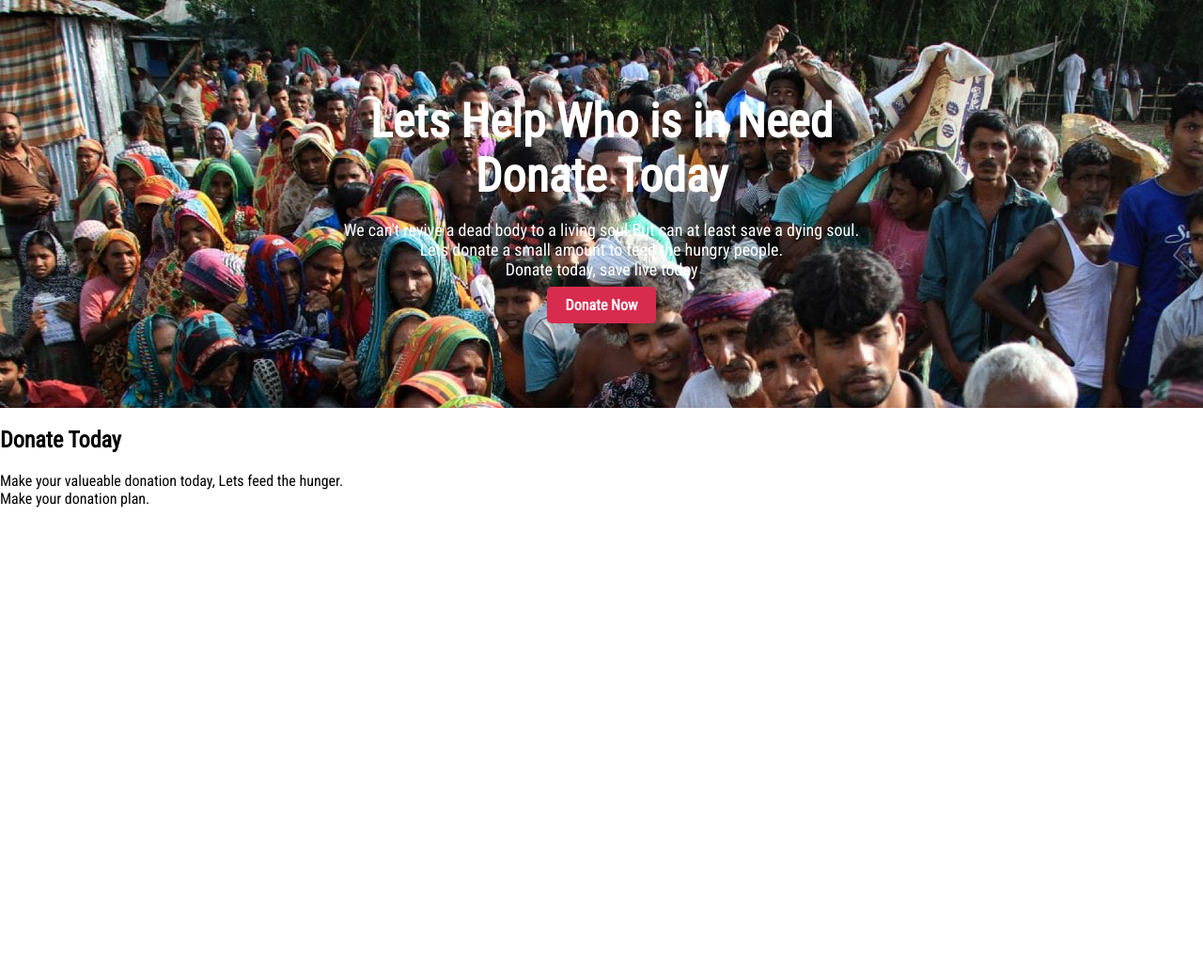
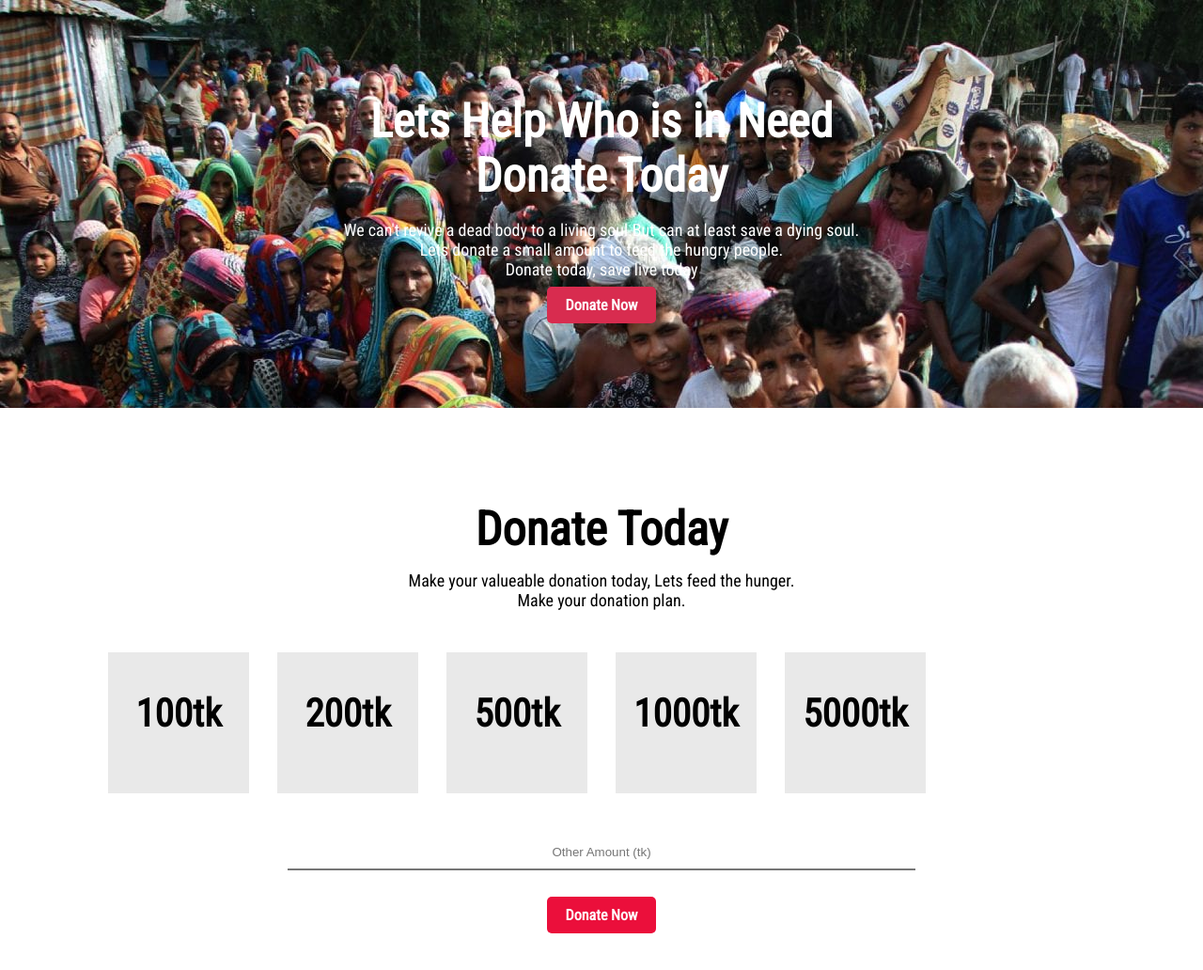
Before and after one commit to Shamsur-Rahaman/donate-today, a plain HTML site: page index.html in a window 1280 px wide. Shown: the whole page at 94% size. Before the commit the page ends 800 px from the top, so only its background shows below. Drawn offline with Linux system fonts and the light colour scheme.

Commit message:
new codes

```diff
--- a/index.html
+++ b/index.html
@@ -1,5 +1,6 @@
 <!DOCTYPE html>
 <html lang="en">
+
 <head>
     <meta charset="UTF-8">
     <meta http-equiv="X-UA-Compatible" content="IE=edge">
@@ -10,16 +11,40 @@
     <link rel="stylesheet" href="style.css">
     <title>Donate today</title>
 </head>
+
 <body>
     <section class="banner">
-        <h1 class="banner-item banner-header">Lets Help Who is in Need</h1>
-        <h1 class="banner-item">Donate Today</h1>
-        <p class="banner-paragraph">We can't revive a dead body to a living soul.But can at least save a dying soul.<br> Lets donate a small amount to feed the hungry people.<br> Donate today, save live today</p>
-        <a href="https://www.epa.gov/sustainable-management-food/reduce-wasted-food-feeding-hungry-people" class="banner-btn"> Donate Now </a>
+        <h1 class="banner-header banner-header">Lets Help Who is in Need</h1>
+        <h1 class="banner-header">Donate Today</h1>
+        <p class="banner-paragraph">We can't revive a dead body to a living soul.But can at least save a dying soul.<br>
+            Lets donate a small amount to feed the hungry people.<br> Donate today, save live today</p>
+        <a href="https://www.epa.gov/sustainable-management-food/reduce-wasted-food-feeding-hungry-people"
+            class="banner-btn"> Donate Now </a>
     </section>
     <section class="donate-today">
-        <h1>Donate Today</h1>
-        <p>Make your valueable donation today, Lets feed the hunger.<br>Make your donation plan.</p>
+        <h1 class="donate-header">Donate Today</h1>
+        <p class="donate-paragraph">Make your valueable donation today, Lets feed the hunger.<br>Make your donation
+            plan.</p>
+        <section class="donation-item">
+            <div class="donation-amount">
+                <h1>100tk</h1>
+            </div>
+            <div class="donation-amount">
+                <h1>200tk</h1>
+            </div>
+            <div class="donation-amount">
+                <h1>500tk</h1>
+            </div>
+            <div class="donation-amount">
+                <h1>1000tk</h1>
+            </div>
+            <div class="donation-amount">
+                <h1>5000tk</h1>
+            </div>
+        </section>
+        <input type="text" placeholder="Other Amount (tk)" class="donation-input"><br><br><br>
+        <a href="" class="donation-btn"> Donate Now </a>
     </section>
 </body>
+
 </html>
--- a/style.css
+++ b/style.css
@@ -1,11 +1,13 @@
-html{
+html {
     font-family: 'Roboto Condensed', sans-serif;
 }
-body{
+
+body {
     margin: 0px;
     padding: 0px;
 }
-.banner{
+
+.banner {
     margin: 0px;
     padding: 100px;
     width: auto;
@@ -14,16 +16,19 @@ body{
     background-repeat: no-repeat;
     text-align: center;
 }
-.banner-item{
+
+.banner-header {
     color: white;
     font-size: 50px;
     margin: 0px;
 }
-.banner-paragraph{
+
+.banner-paragraph {
     color: white;
     font-size: 18px;
 }
-.banner-btn{
+
+.banner-btn {
     text-decoration: none;
     background-color: rgb(216, 44, 79);
     color: white;
@@ -31,3 +36,53 @@ body{
     font-weight: 700;
     border-radius: 5px;
 }
+
+.donate-today {
+    text-align: center;
+    margin: 0px;
+    padding: 100px;
+}
+
+.donate-header {
+    font-size: 50px;
+    margin: 0px;
+}
+
+.donate-paragraph {
+    font-size: 18px;
+    margin: 15px;
+}
+
+.donation-item {
+    display: flex;
+    margin-top: 30px;
+}
+
+.donation-amount {
+    height: 150px;
+    width: 150px;
+    background-color: rgb(233, 233, 233);
+    margin: 15px;
+    text-align: center;
+    font-size: 35px;
+}
+
+.donation-input {
+    margin-top: 30px;
+    width: 60%;
+    text-align: center;
+    border-right: white;
+    border-left: white;
+    border-top: white;
+    padding: 10px;
+}
+
+.donation-btn {
+    text-decoration: none;
+    background-color: rgb(235, 15, 59);
+    color: white;
+    padding: 10px 20px;
+    font-weight: 700;
+    border-radius: 5px;
+    margin-top: 20px;
+}
```
